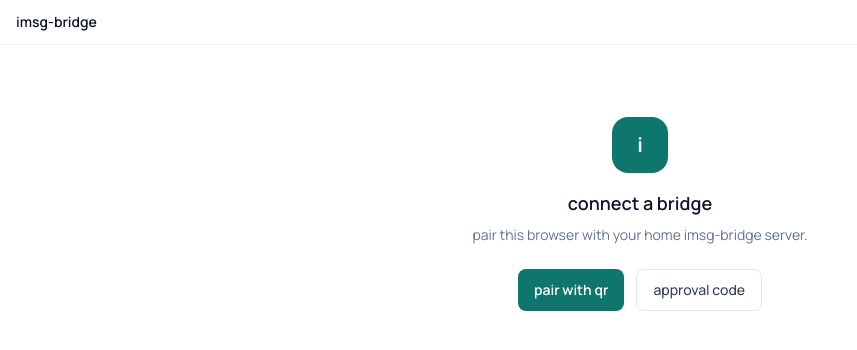
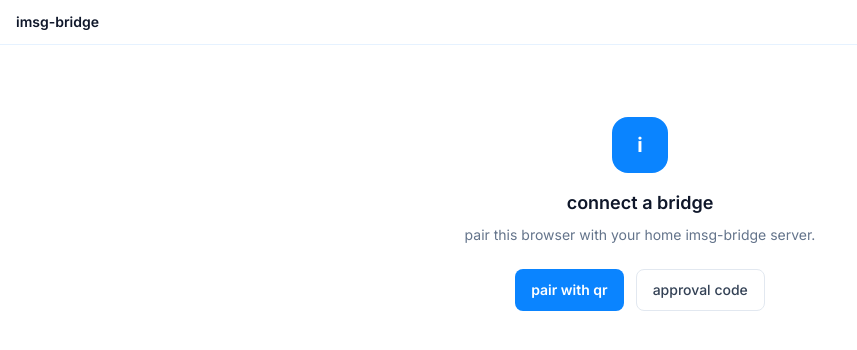
Before and after one commit to kacy/chatbubbles, a React (Vite) app in the folder web/: page / in a window 1280 px wide. Shown: the top 350 px of the page, without its empty margins (0-857 px from the left). Built offline with nearby package versions, Linux system fonts and the light colour scheme.

Commit message:
fix: align web theme with imessage blue

```diff
--- a/web/index.html
+++ b/web/index.html
@@ -3,7 +3,7 @@
   <head>
     <meta charset="UTF-8" />
     <meta name="viewport" content="width=device-width, initial-scale=1.0" />
-    <meta name="theme-color" content="#0f766e" />
+    <meta name="theme-color" content="#0A84FF" />
     <meta name="description" content="imsg-bridge web shell for direct tailscale access to a home iMessage bridge." />
     <link rel="manifest" href="/manifest.webmanifest" />
     <link rel="icon" type="image/svg+xml" href="/icon.svg" />
--- a/web/src/App.tsx
+++ b/web/src/App.tsx
@@ -1300,7 +1300,7 @@ function MessageBubble({ message }: { message: Message }) {
         <div
           className={
             fromMe
-              ? 'rounded-[1.4rem] rounded-br-md bg-[#0A84FF] px-3.5 py-2.5 text-white shadow-[0_10px_24px_rgba(10,132,255,0.26)]'
+              ? 'rounded-[1.4rem] rounded-br-md bg-signal px-3.5 py-2.5 text-white shadow-[0_10px_24px_rgba(10,132,255,0.26)]'
               : 'rounded-[1.4rem] rounded-bl-md border border-slate-300/70 bg-slate-200 px-3.5 py-2.5 text-slate-950 shadow-[0_8px_20px_rgba(15,23,42,0.08)]'
           }
         >
@@ -1368,9 +1368,9 @@ function StatusDot({
     idle: 'bg-slate-300',
     loading: 'bg-amber-400',
     refreshing: 'bg-sky-400',
-    ready: 'bg-emerald-500',
+    ready: 'bg-signal',
     connecting: 'bg-amber-400',
-    live: 'bg-emerald-500',
+    live: 'bg-signal',
     error: 'bg-rose-500',
   };
   const label: Record<typeof status, string> = {
--- a/web/src/styles.css
+++ b/web/src/styles.css
@@ -1,4 +1,4 @@
-@import url('https://fonts.googleapis.com/css2?family=Manrope:wght@400;500;600;700;800&display=swap');
+@import url('https://fonts.googleapis.com/css2?family=Inter:wght@400;500;600;700&display=swap');
 
 @tailwind base;
 @tailwind components;
@@ -17,7 +17,7 @@
 
   body {
     @apply bg-white text-ink antialiased;
-    font-family: 'Manrope', sans-serif;
+    font-family: 'Inter', ui-sans-serif, system-ui, sans-serif;
   }
 
   input,
@@ -36,7 +36,7 @@
 
   .field:focus {
     @apply border-signal/40;
-    box-shadow: 0 0 0 3px rgba(15, 118, 110, 0.08);
+    box-shadow: 0 0 0 3px rgba(10, 132, 255, 0.16);
   }
 
   .button-primary {
@@ -54,15 +54,15 @@
 
   .button-secondary {
     @apply inline-flex items-center justify-center rounded-lg border border-slate-200 bg-white px-4 py-2.5 text-sm font-medium text-slate-700;
-    transition: background-color 150ms ease, border-color 150ms ease;
+    transition: background-color 150ms ease, border-color 150ms ease, color 150ms ease;
   }
 
   .button-secondary:hover {
-    @apply border-slate-300 bg-slate-50;
+    @apply border-signal/25 bg-signal/5 text-signal;
   }
 
   .toolbar {
-    @apply flex items-center gap-3 border-b border-slate-100 px-4 py-3;
+    @apply flex items-center gap-3 border-b border-signal/10 px-4 py-3;
   }
 
   .avatar {
@@ -74,10 +74,10 @@
   }
 
   .chat-item:hover {
-    @apply bg-slate-50;
+    @apply bg-signal/5;
   }
 
   .chat-item--active {
-    @apply bg-signal/5 border-l-2 border-signal;
+    @apply border-l-2 border-signal bg-signal/10;
   }
 }
--- a/web/tailwind.config.ts
+++ b/web/tailwind.config.ts
@@ -6,11 +6,11 @@ export default {
     extend: {
       colors: {
         ink: '#0f172a',
-        signal: '#0f766e',
+        signal: '#0A84FF',
         surface: '#f8f9fa',
       },
       fontFamily: {
-        sans: ['"Manrope"', '"Avenir Next"', 'ui-sans-serif', 'system-ui'],
+        sans: ['"Inter"', 'ui-sans-serif', 'system-ui', 'sans-serif'],
       },
     },
   },
```
Also changed, not shown: web/public/icon.svg, web/public/manifest.webmanifest.
